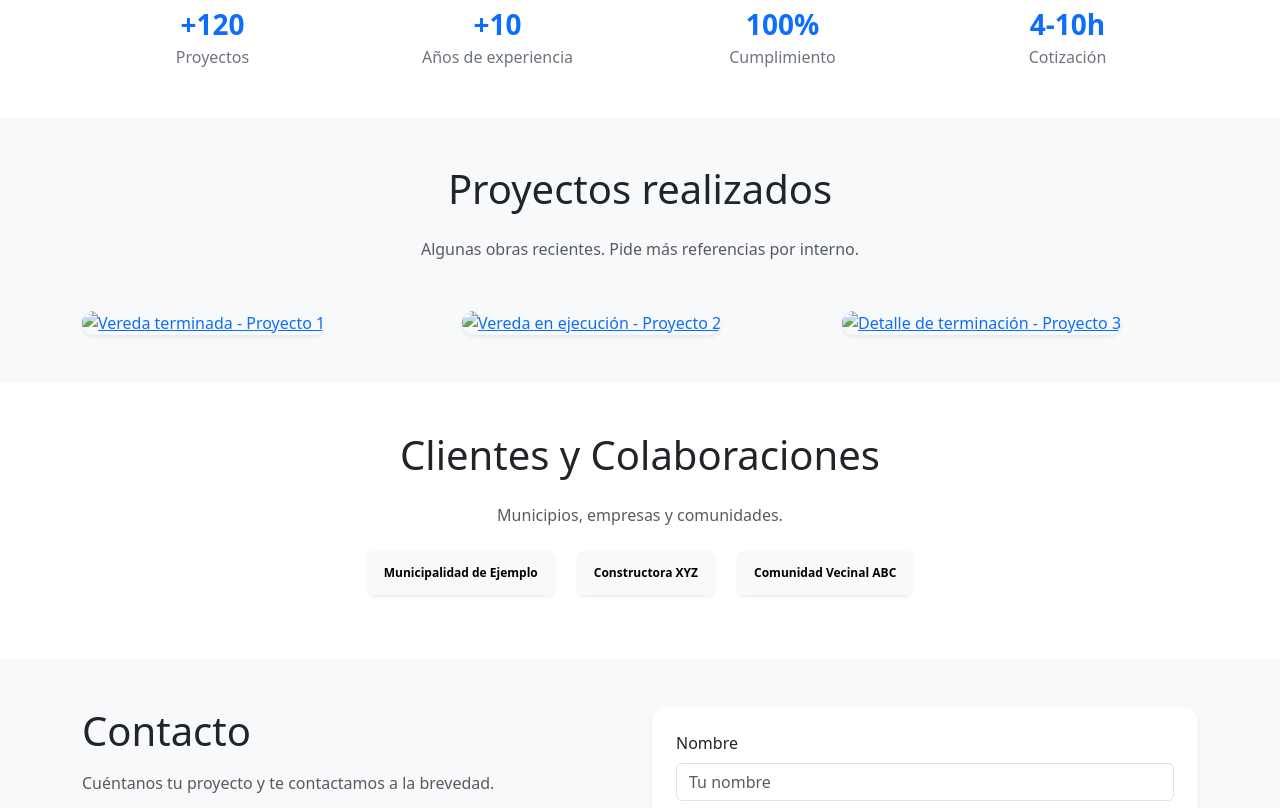
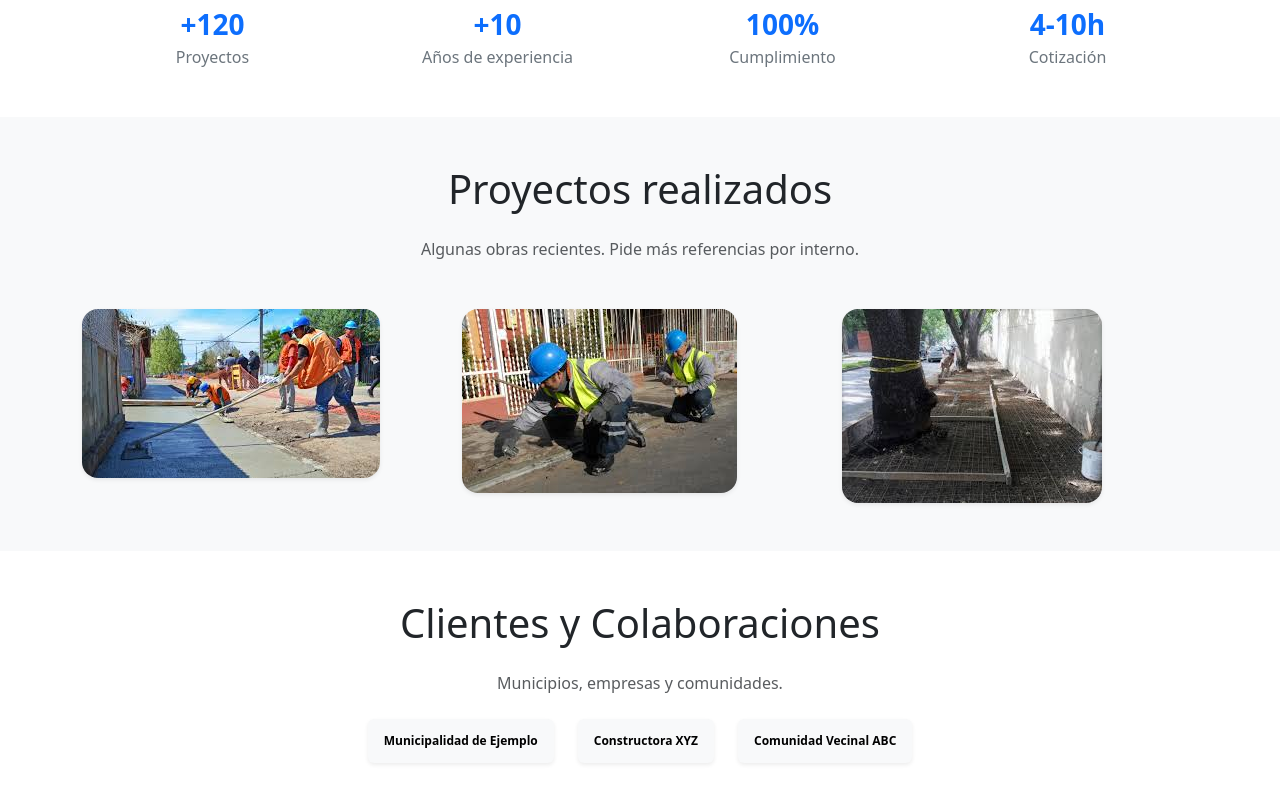
Before and after one commit to mtrharry/pagconstru, a plain HTML site: page index.html in a window 1280 px wide. Shown: the part 893-1701 px from the top of the page. Drawn offline with nearby package versions, Linux system fonts and the light colour scheme; the site is published under a folder, as on GitHub Pages, so addresses that start at the root find nothing.

Commit message:
correcciones index

```diff
--- a/index.html
+++ b/index.html
@@ -55,7 +55,7 @@
           </div>
         </div>
         <div class="col-lg-6">
-          <img class="img-fluid rounded-3 shadow-sm" src="/assets/img/hero-vereda.jpeg" alt="Construcción de vereda">
+          <img class="img-fluid rounded-3 shadow-sm" src="assets/img/hero-vereda.jpeg" alt="Construcción de vereda">
         </div>
       </div>
     </div>
@@ -131,18 +131,18 @@
       <div class="row g-4">
         <!-- Reemplaza las imágenes por las tuyas -->
         <div class="col-6 col-md-4">
-          <a href="/assets/img/proy1.jpeg" target="_blank">
-            <img class="img-fluid rounded-3 shadow-sm" src="/assets/img/proy1.jpeg" alt="Vereda terminada - Proyecto 1">
+         <a href="assets/img/proy1.jpeg" target="_blank">
+            <img class="img-fluid rounded-3 shadow-sm" src="assets/img/proy1.jpeg" alt="Vereda terminada - Proyecto 1">
           </a>
         </div>
         <div class="col-6 col-md-4">
-          <a href="assets/img/proy2.jpg" target="_blank">
-            <img class="img-fluid rounded-3 shadow-sm" src="/assets/img/proy2.jpeg" alt="Vereda en ejecución - Proyecto 2">
+          <a href="assets/img/proy2.jpeg" target="_blank">
+            <img class="img-fluid rounded-3 shadow-sm" src="assets/img/proy2.jpeg" alt="Vereda en ejecución - Proyecto 2">
           </a>
         </div>
         <div class="col-6 col-md-4">
-          <a href="assets/img/proy3.jpg" target="_blank">
-            <img class="img-fluid rounded-3 shadow-sm" src="/assets/img/proy3.jpeg" alt="Detalle de terminación - Proyecto 3">
+          <a href="assets/img/proy3.jpeg" target="_blank">
+            <img class="img-fluid rounded-3 shadow-sm" src="assets/img/proy3.jpeg" alt="Detalle de terminación - Proyecto 3">
           </a>
         </div>
       </div>
```
